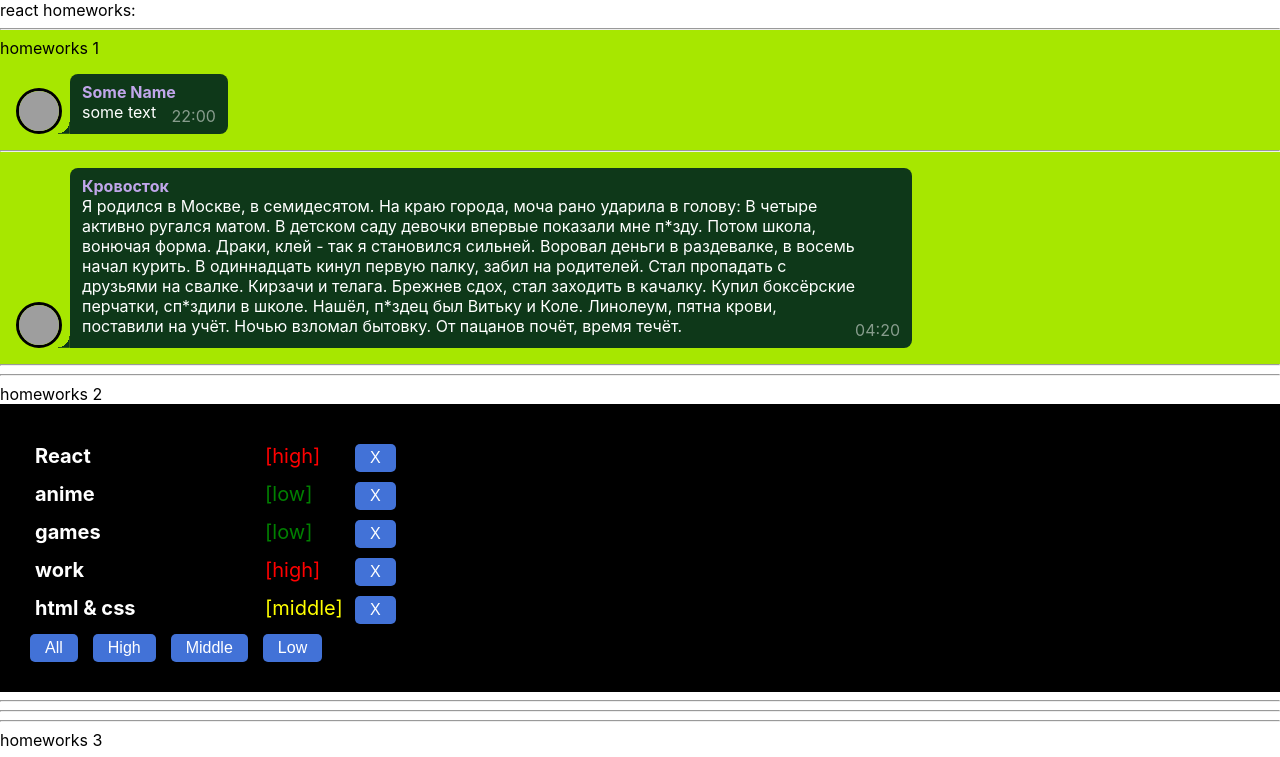
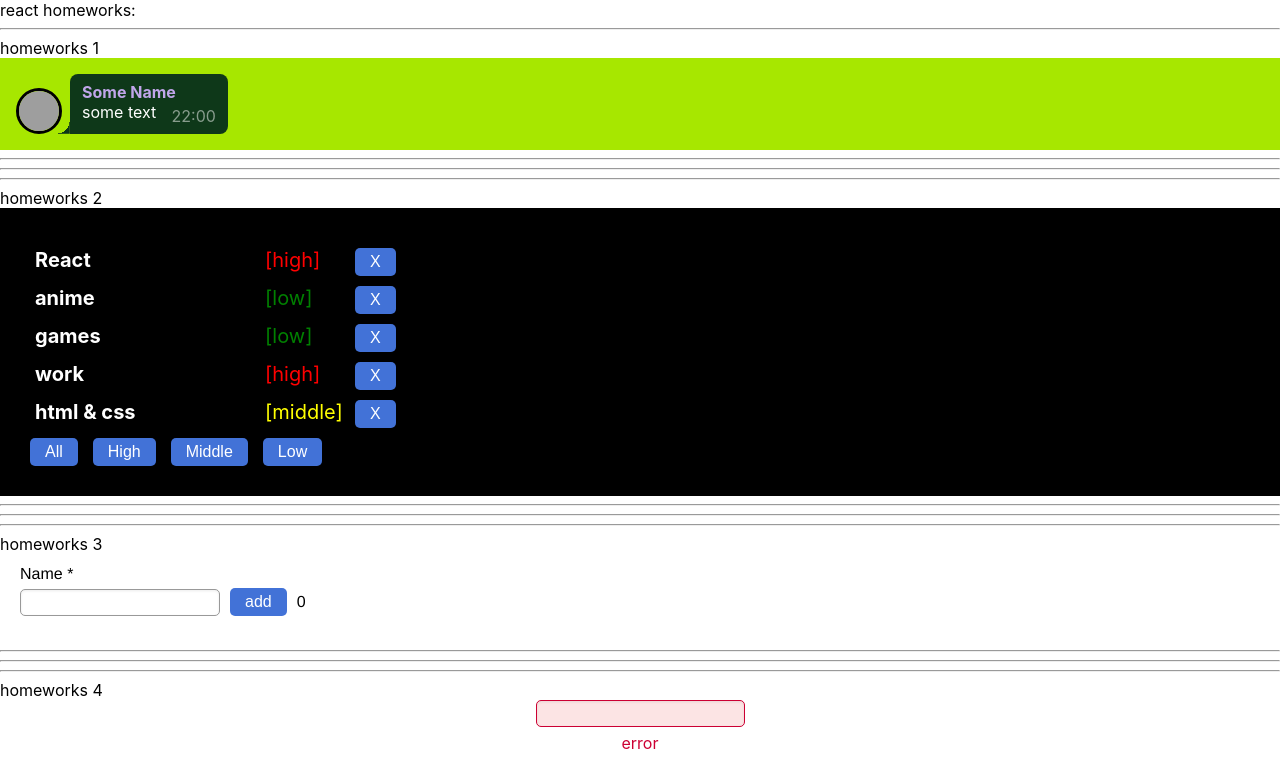
Before and after one commit to iwannabeacowboy/dz-ig, a React (Create React App) app: page / in a window 1280 px wide. Shown: the top 757 px of the page. Built offline with nearby package versions, Linux system fonts and the light colour scheme; grey boxes are pictures that could not be loaded.

Commit message:
Delete alt message in HW1

```diff
--- a/src/p2-homeworks/h1/AlternativeMessage.tsx
+++ b/src/p2-homeworks/h1/AlternativeMessage.tsx
@@ -1,28 +1,9 @@
 import React from 'react'
-import s from './Message.module.css'
 
-type MessagePropsType = {
-    avatar: string
-    name: string
-    message: string
-    time: string
-}
+function AlternativeMessage() {
+    return (
+        <div>
 
-function AlternativeMessage({avatar, message, time, name}: MessagePropsType) {
-    return (
-        <div className={s.messageContainer}>
-            <img src={avatar} alt='avatar'/>
-            <div className={s.message}>
-                <div className={s.name}>
-                    {name}
-                </div>
-                <div>
-                    {message}
-                </div>
-                <div className={s.time}>
-                    {time}
-                </div>
-            </div>
         </div>
     )
 }
--- a/src/p2-homeworks/h1/HW1.tsx
+++ b/src/p2-homeworks/h1/HW1.tsx
@@ -1,6 +1,5 @@
 import React from 'react'
 import Message from './Message';
-import AlternativeMessage from './AlternativeMessage';
 
 const messageData = {
     avatar: 'https://sun9-74.userapi.com/Ph-WiuOtF985il9AvN9JqiCWedmHtSGSSTXrSA/ltEB2Z2-YO4.jpg',
@@ -9,31 +8,9 @@ const messageData = {
     time: '22:00',
 }
 
-const messageDataAlt = {
-    avatar: 'https://hiphop4real.com/wp-content/uploads/2018/03/h2CyMlWg94E.jpg',
-    name: 'Кровосток',
-    message: 'Я родился в Москве, в семидесятом.\n' +
-        'На краю города, моча рано ударила в голову:\n' +
-        'В четыре активно ругался матом.\n' +
-        'В детском саду девочки впервые показали мне п*зду.\n' +
-        'Потом школа, вонючая форма.\n' +
-        'Драки, клей - так я становился сильней.\n' +
-        'Воровал деньги в раздевалке, в восемь начал курить.\n' +
-        'В одиннадцать кинул первую палку, забил на родителей.\n' +
-        'Стал пропадать с друзьями на свалке.\n' +
-        'Кирзачи и телага.\n' +
-        'Брежнев сдох, стал заходить в качалку.\n' +
-        'Купил боксёрские перчатки, сп*здили в школе.\n' +
-        'Нашёл, п*здец был Витьку и Коле.\n' +
-        'Линолеум, пятна крови, поставили на учёт.\n' +
-        'Ночью взломал бытовку.\n' +
-        'От пацанов почёт, время течёт.',
-    time: '04:20',
-}
-
 function HW1() {
     return (
-        <div style={{backgroundColor: '#A7E700'}}>
+        <div>
             <hr/>
             homeworks 1
 
@@ -48,11 +25,7 @@ function HW1() {
 
             <hr/>
             {/*для личного творчества, могу проверить*/}
-            <AlternativeMessage
-                avatar={messageDataAlt.avatar}
-                name={messageDataAlt.name}
-                message={messageDataAlt.message}
-                time={messageDataAlt.time}/>
+            {/*<AlternativeMessage/>*/}
             <hr/>
         </div>
     )
--- a/src/p2-homeworks/h1/Message.module.css
+++ b/src/p2-homeworks/h1/Message.module.css
@@ -1,8 +1,8 @@
 .messageContainer {
-    margin: 1em;
-    width: 70vw;
+    padding: 1em;
     display: flex;
     align-items: flex-end;
+    background-color: #A7E700
 }
 
 .messageContainer img {
@@ -18,8 +18,9 @@
     border-radius: .5em .5em .5em 0;
     background: #0e3819;
     padding: .5em 3.25em .75em .75em;
-    margin-left: 0.5em;
+    margin-left: .5em;
     color: #ffffff;
+    max-width: 70vw;
 }
 
 .message::after {
```
